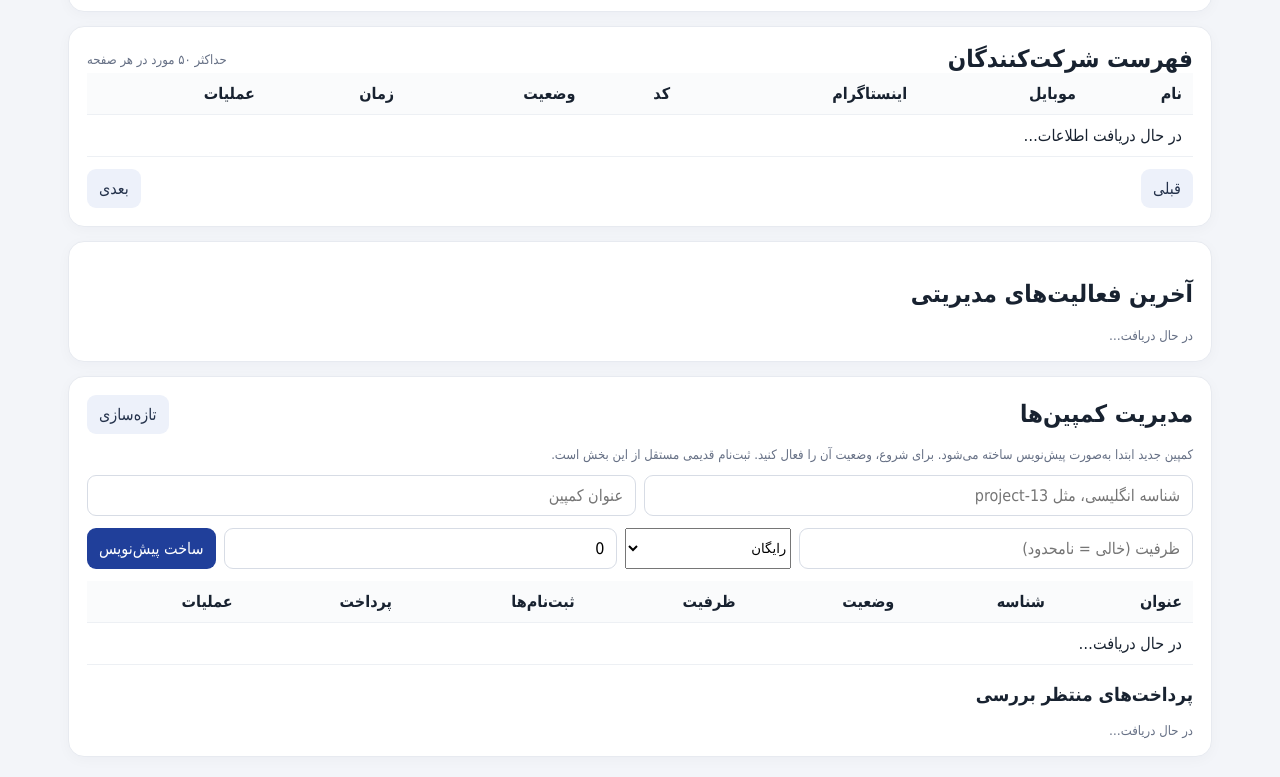
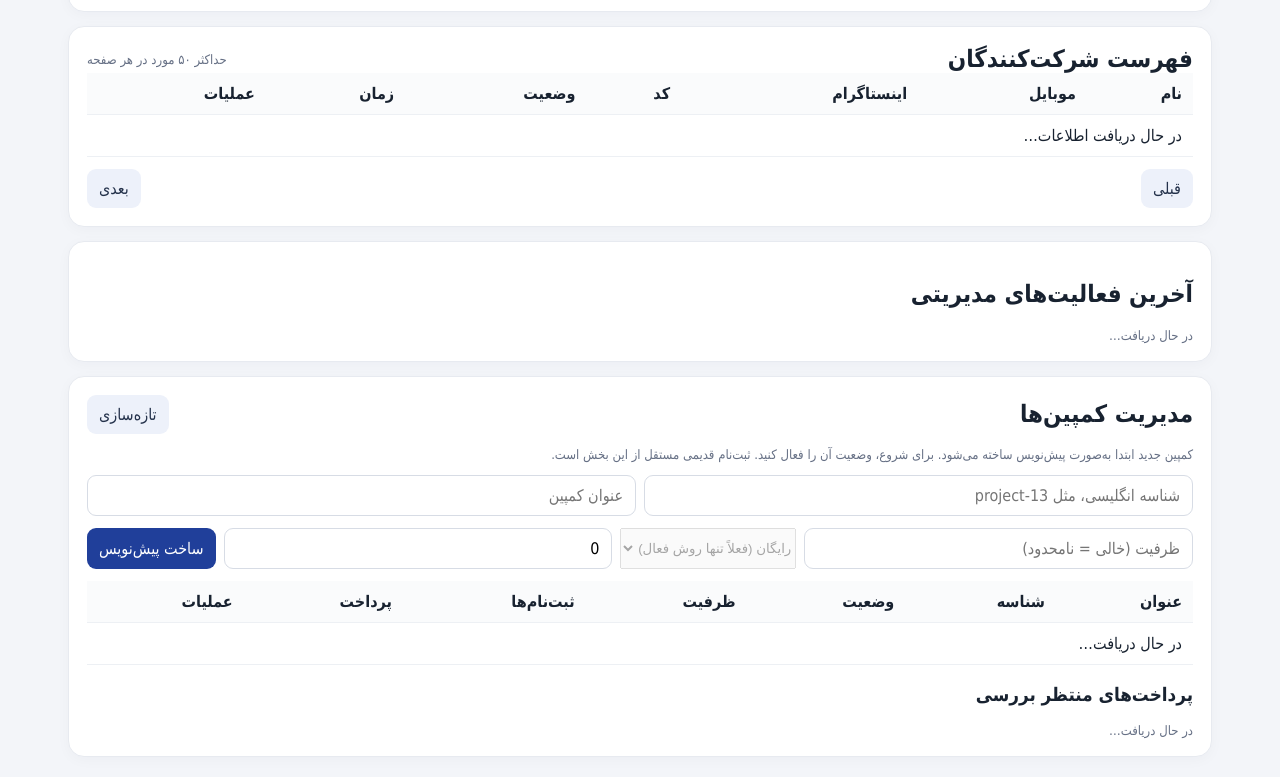
Before and after one commit to farjam2014/istore-lottery-bot, a website: page public/admin.html in a window 1280 px wide. Shown: the part 413-1190 px from the top of the page. Drawn offline with Linux system fonts and the light colour scheme; no server answers.

Commit message:
Keep unimplemented payment modes unavailable in admin UI

```diff
--- a/public/admin.html
+++ b/public/admin.html
@@ -21,8 +21,8 @@
   </div>
   <div class="tools" style="margin:12px 0">
     <input id="campaignCapacity" type="number" min="1" placeholder="ظرفیت (خالی = نامحدود)">
-    <select id="campaignPayment"><option value="free">رایگان</option><option value="manual_transfer">کارت‌به‌کارت با تأیید دستی</option></select>
-    <input id="campaignAmount" type="number" min="0" placeholder="مبلغ به واحد خرد ریال" value="0">
+    <select id="campaignPayment" disabled><option value="free">رایگان (فعلاً تنها روش فعال)</option></select>
+    <input id="campaignAmount" type="number" min="0" placeholder="مبلغ (کمپین رایگان: صفر)" value="0">
     <button onclick="createCampaign()">ساخت پیش‌نویس</button>
   </div>
   <div class="wrap"><table style="min-width:760px"><thead><tr><th>عنوان</th><th>شناسه</th><th>وضعیت</th><th>ظرفیت</th><th>ثبت‌نام‌ها</th><th>پرداخت</th><th>عملیات</th></tr></thead><tbody id="campaignRows"><tr><td colspan="7">در حال دریافت…</td></tr></tbody></table></div>
```
